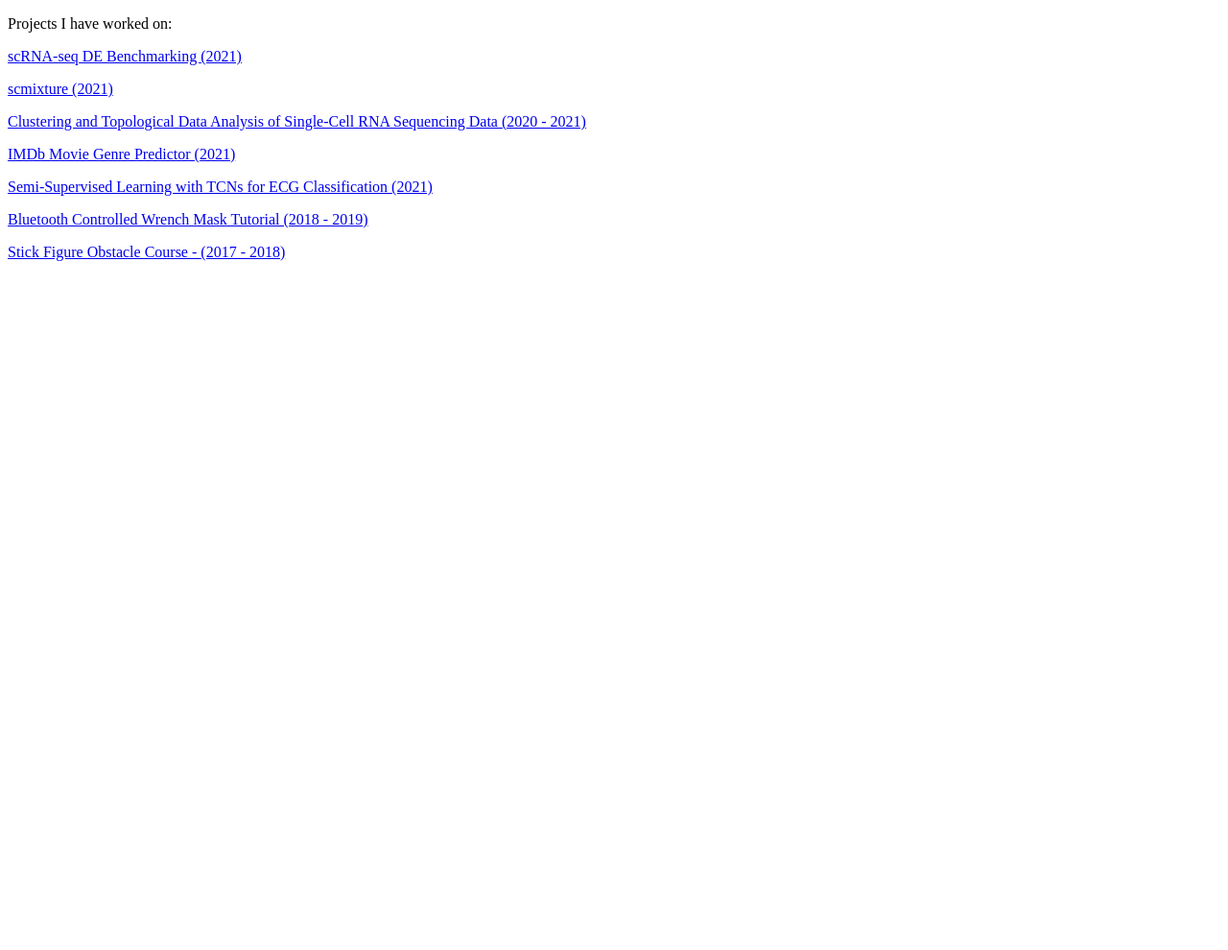
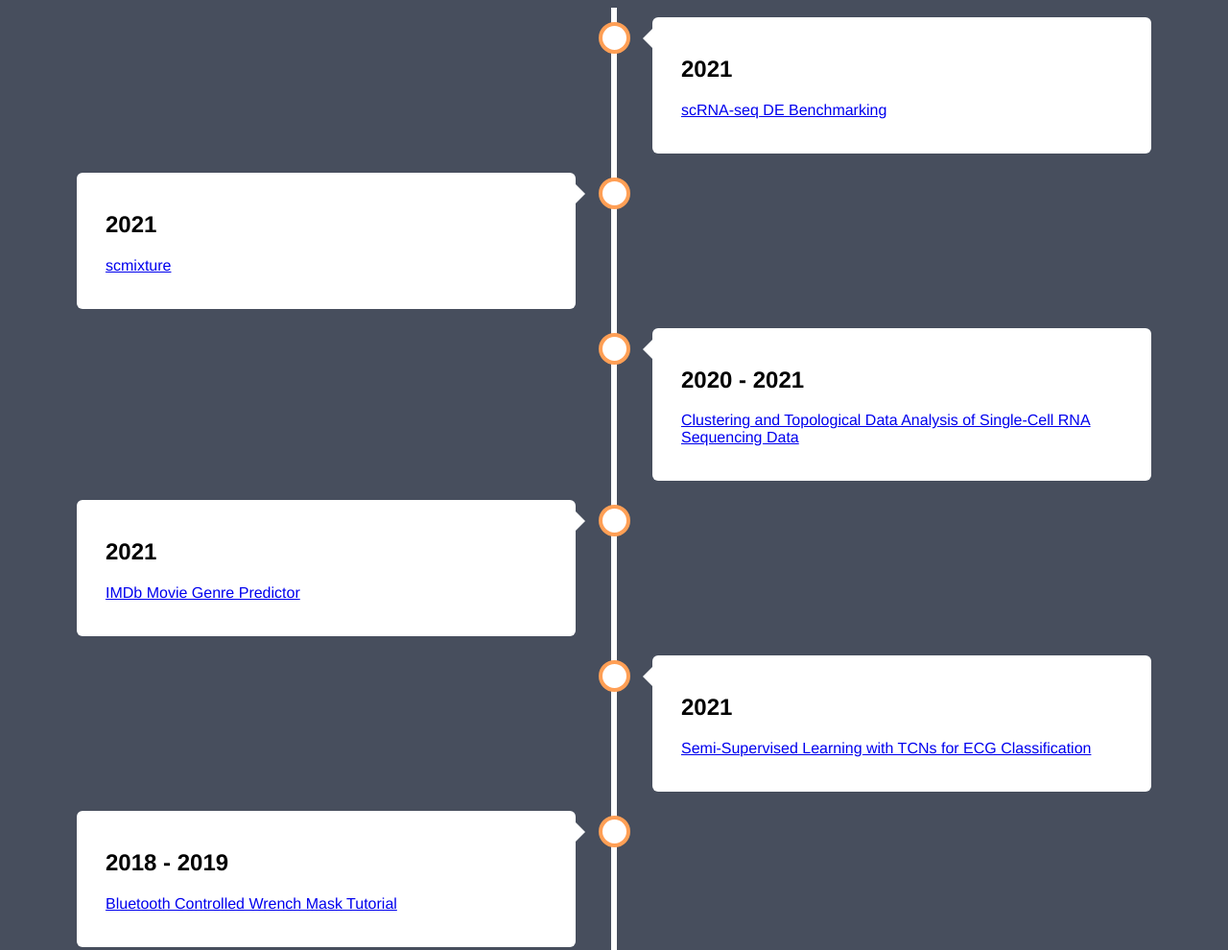
Before and after one commit to TomMakesThings/TomMakesThings.github.io, a plain HTML site: page index.html in a window 1280 px wide. Shown: the top 990 px of the page at 96% size. Before the commit the page ends 800 px from the top, so only its background shows below. Drawn offline with Linux system fonts and the light colour scheme.

Commit message:
Added timeline

```diff
--- a/index.html
+++ b/index.html
@@ -1,13 +1,189 @@
 <!DOCTYPE html>
 <html>
+<head>
+<meta name="viewport" content="width=device-width, initial-scale=1.0">
+<style>
+* {
+  box-sizing: border-box;
+}
+
+body {
+  background-color: #474e5d;
+  font-family: Helvetica, sans-serif;
+}
+
+/* The actual timeline (the vertical ruler) */
+.timeline {
+  position: relative;
+  max-width: 1200px;
+  margin: 0 auto;
+}
+
+/* The actual timeline (the vertical ruler) */
+.timeline::after {
+  content: '';
+  position: absolute;
+  width: 6px;
+  background-color: white;
+  top: 0;
+  bottom: 0;
+  left: 50%;
+  margin-left: -3px;
+}
+
+/* Container around content */
+.container {
+  padding: 10px 40px;
+  position: relative;
+  background-color: inherit;
+  width: 50%;
+}
+
+/* The circles on the timeline */
+.container::after {
+  content: '';
+  position: absolute;
+  width: 25px;
+  height: 25px;
+  right: -17px;
+  background-color: white;
+  border: 4px solid #FF9F55;
+  top: 15px;
+  border-radius: 50%;
+  z-index: 1;
+}
+
+/* Place the container to the left */
+.left {
+  left: 0;
+}
+
+/* Place the container to the right */
+.right {
+  left: 50%;
+}
+
+/* Add arrows to the left container (pointing right) */
+.left::before {
+  content: " ";
+  height: 0;
+  position: absolute;
+  top: 22px;
+  width: 0;
+  z-index: 1;
+  right: 30px;
+  border: medium solid white;
+  border-width: 10px 0 10px 10px;
+  border-color: transparent transparent transparent white;
+}
+
+/* Add arrows to the right container (pointing left) */
+.right::before {
+  content: " ";
+  height: 0;
+  position: absolute;
+  top: 22px;
+  width: 0;
+  z-index: 1;
+  left: 30px;
+  border: medium solid white;
+  border-width: 10px 10px 10px 0;
+  border-color: transparent white transparent transparent;
+}
+
+/* Fix the circle for containers on the right side */
+.right::after {
+  left: -16px;
+}
+
+/* The actual content */
+.content {
+  padding: 20px 30px;
+  background-color: white;
+  position: relative;
+  border-radius: 6px;
+}
+
+/* Media queries - Responsive timeline on screens less than 600px wide */
+@media screen and (max-width: 600px) {
+  /* Place the timelime to the left */
+  .timeline::after {
+  left: 31px;
+  }
+
+  /* Full-width containers */
+  .container {
+  width: 100%;
+  padding-left: 70px;
+  padding-right: 25px;
+  }
+
+  /* Make sure that all arrows are pointing leftwards */
+  .container::before {
+  left: 60px;
+  border: medium solid white;
+  border-width: 10px 10px 10px 0;
+  border-color: transparent white transparent transparent;
+  }
+
+  /* Make sure all circles are at the same spot */
+  .left::after, .right::after {
+  left: 15px;
+  }
+
+  /* Make all right containers behave like the left ones */
+  .right {
+  left: 0%;
+  }
+}
+</style>
+</head>
 <body>
-  <p>Projects I have worked on:</p>
-  <p><a href="https://github.com/TomMakesThings/scRNA-seq-DE-Benchmarking">scRNA-seq DE Benchmarking (2021)</a></p>
-  <p><a href="https://github.com/tt104/scmixture">scmixture (2021)</a></p>
-  <p><a href="https://github.com/TomMakesThings/Clustering-and-TDA-of-scRNA-seq-Data">Clustering and Topological Data Analysis of Single-Cell RNA Sequencing Data (2020 - 2021)</a></p>
-  <p><a href="https://github.com/TomMakesThings/Movie-Genre-Predictor">IMDb Movie Genre Predictor (2021)</a></p>
-  <p><a href="https://github.com/TomMakesThings/Semi-Supervised-ECG-Classifier">Semi-Supervised Learning with TCNs for ECG Classification (2021)</a></p>
-  <p><a href="https://github.com/TomMakesThings/Bluetooth-Wrench-Mask">Bluetooth Controlled Wrench Mask Tutorial (2018 - 2019)</a></p>
-  <p><a href="https://github.com/TomMakesThings/Stick-Figure-Obstacle-Course">Stick Figure Obstacle Course - (2017 - 2018) </a></p>
+
+<div class="timeline">
+  <div class="container right">
+    <div class="content">
+      <h2>2021</h2>
+      <p><a href="https://github.com/TomMakesThings/scRNA-seq-DE-Benchmarking">scRNA-seq DE Benchmarking</a></p>
+    </div>
+  </div>
+  <div class="container left">
+    <div class="content">
+      <h2>2021</h2>
+      <p><a href="https://github.com/tt104/scmixture">scmixture</a></p>
+    </div>
+  </div>
+  <div class="container right">
+    <div class="content">
+      <h2>2020 - 2021</h2>
+      <p><a href="https://github.com/TomMakesThings/Clustering-and-TDA-of-scRNA-seq-Data">Clustering and Topological Data Analysis of Single-Cell RNA Sequencing Data</a></p>
+    </div>
+  </div>
+  <div class="container left">
+    <div class="content">
+      <h2>2021</h2>
+      <p><a href="https://github.com/TomMakesThings/Movie-Genre-Predictor">IMDb Movie Genre Predictor</a></p>
+    </div>
+  </div>
+  <div class="container right">
+    <div class="content">
+      <h2>2021</h2>
+      <p><a href="https://github.com/TomMakesThings/Semi-Supervised-ECG-Classifier">Semi-Supervised Learning with TCNs for ECG Classification</a></p>
+    </div>
+  </div>
+  <div class="container left">
+    <div class="content">
+      <h2>2018 - 2019</h2>
+      <p><a href="https://github.com/TomMakesThings/Bluetooth-Wrench-Mask">Bluetooth Controlled Wrench Mask Tutorial</a></p>
+    </div>
+  </div>
+  <div class="container right">
+    <div class="content">
+      <h2>2017 - 2018</h2>
+      <p><a href="https://github.com/TomMakesThings/Stick-Figure-Obstacle-Course">Stick Figure Obstacle Course</a></p>
+    </div>
+  </div>
+</div>
+
 </body>
 </html>
```
